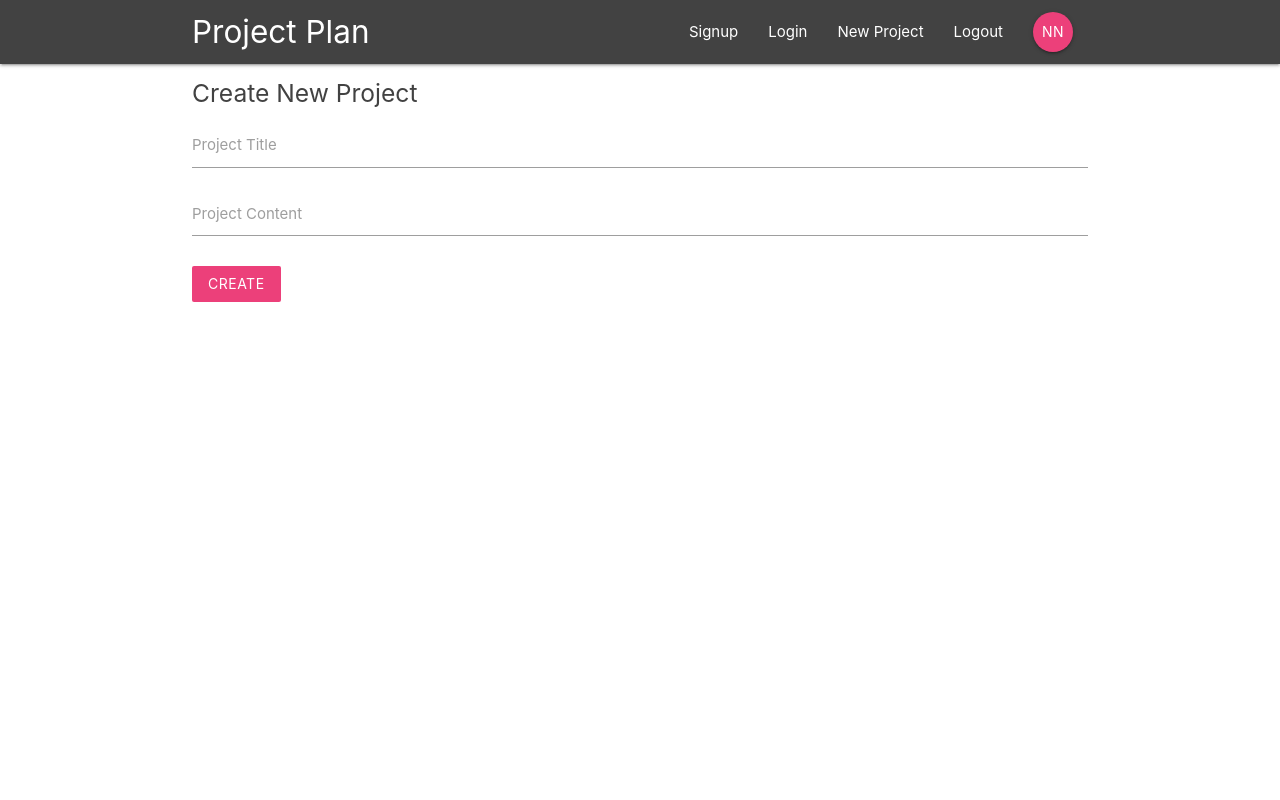
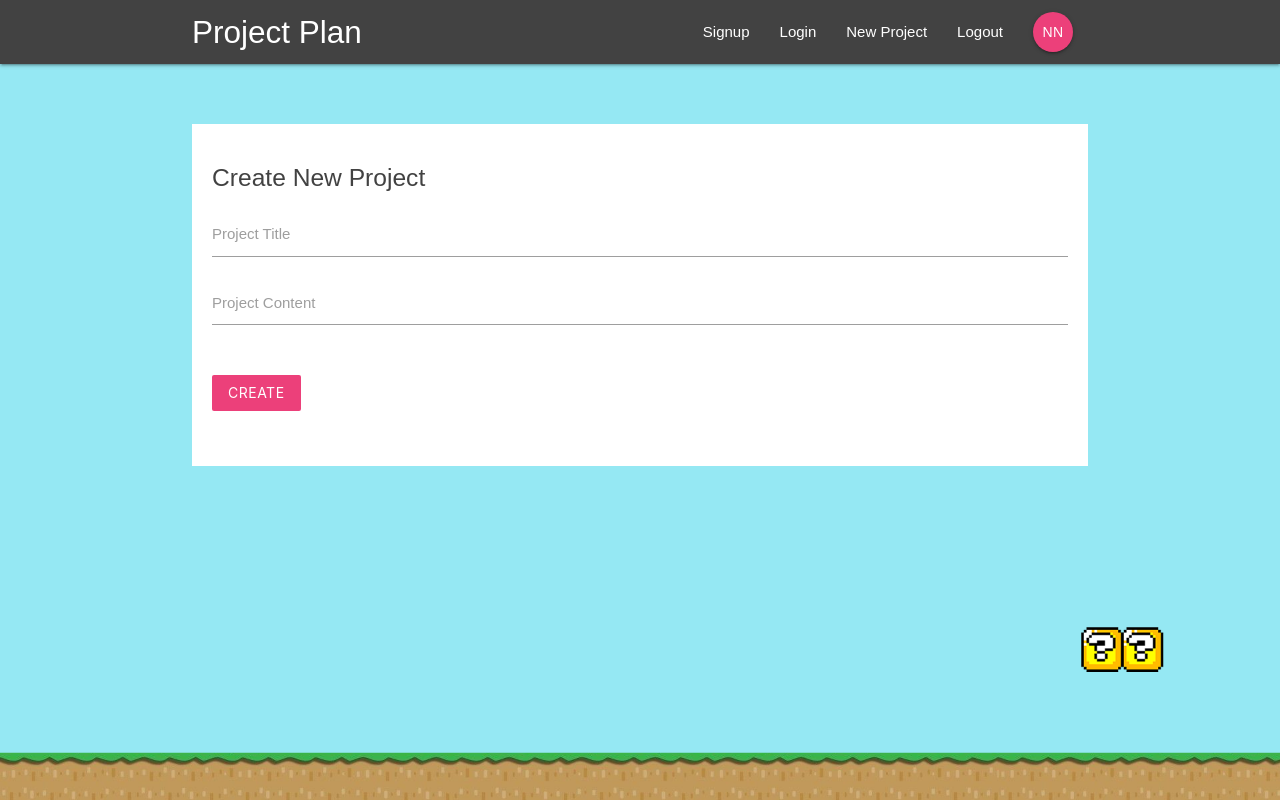
Before and after one commit to vinodjoseph91/React-Redux-Firebase, a React (Create React App) app in the folder sample-project-manager/: page /create in a window 1280 px wide. Built offline with nearby package versions, Linux system fonts and the light colour scheme.

Commit message:
Added Navigation and styles

```diff
--- a/sample-project-manager/src/components/layout/SignedInLinks.js
+++ b/sample-project-manager/src/components/layout/SignedInLinks.js
@@ -4,7 +4,7 @@ import { NavLink } from 'react-router-dom';
 const SignedInLinks = () => {
     return (
         <ul className="right">
-            <li> <NavLink to='/'> New Project </NavLink></li>
+            <li> <NavLink to='/create'> New Project </NavLink></li>
             <li> <NavLink to='/'> Logout </NavLink></li>
             <li> <NavLink to='/' className="btn btn-floating pink lighten-1"> NN </NavLink></li>
         </ul>
--- a/sample-project-manager/src/components/layout/SignedOutLinks.js
+++ b/sample-project-manager/src/components/layout/SignedOutLinks.js
@@ -4,8 +4,8 @@ import { NavLink } from 'react-router-dom';
 const SignedOutLinks = () => {
     return (
         <ul className="right">
-            <li> <NavLink to='/'> Signup </NavLink></li>
-            <li> <NavLink to='/'> Login </NavLink></li>
+            <li> <NavLink to='/signup'> Signup </NavLink></li>
+            <li> <NavLink to='/signin'> Login </NavLink></li>
         </ul>
     );
 }
--- a/sample-project-manager/src/index.css
+++ b/sample-project-manager/src/index.css
@@ -1,14 +1,31 @@
+html {
+  min-height: 100%;
+}
+
 body {
   margin: 0;
   padding: 0;
-  font-family: -apple-system, BlinkMacSystemFont, "Segoe UI", "Roboto", "Oxygen",
-    "Ubuntu", "Cantarell", "Fira Sans", "Droid Sans", "Helvetica Neue",
-    sans-serif;
-  -webkit-font-smoothing: antialiased;
-  -moz-osx-font-smoothing: grayscale;
+  font-family: sans-serif;
+  background: url(/img/mario-bg.png) no-repeat;
+  background-size: 100%;
+  background-position: bottom;
+  background-color: #95e8f3;
+  min-height: 100%;
 }
 
-code {
-  font-family: source-code-pro, Menlo, Monaco, Consolas, "Courier New",
-    monospace;
+form{
+  padding: 20px;
+  margin-top: 60px;
 }
+
+form button, form h5{
+  margin: 20px 0;
+}
+
+input[type=text]:not(.browser-default):focus:not([readonly]),
+input[type=email]:not(.browser-default):focus:not([readonly]),
+input[type=password]:not(.browser-default):focus:not([readonly]),
+textarea.materialize-textarea:focus:not([readonly]){
+  border-color: #ec407a;
+  box-shadow: none;
+}
```
Also changed, not shown: sample-project-manager/public/img/mario-bg.png (added).
